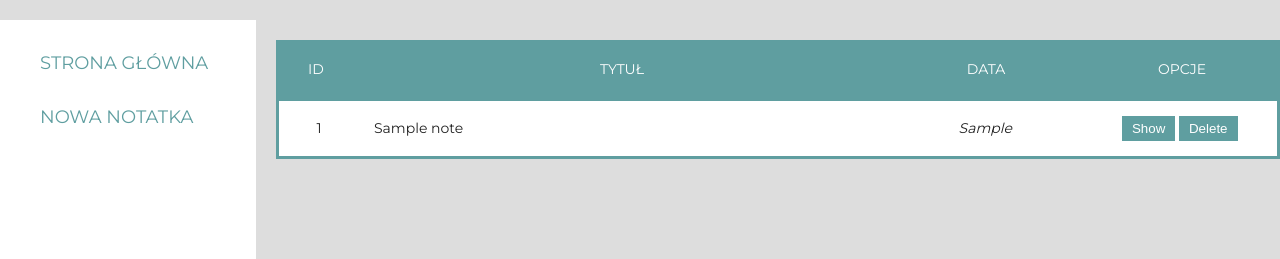
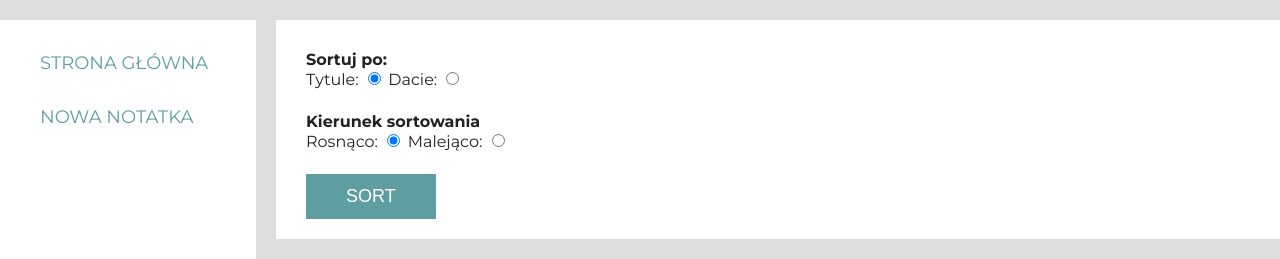
Before and after one commit to Goferov/notes, a PHP site: page / in a window 1280 px wide. Shown: the part 153-412 px from the top of the page. Run offline with PHP 8.4, Linux system fonts and the light colour scheme; tables that the repository leaves empty or names only in its code hold one stand-in row (values such as "Sample post"); lists and menus that the app fills with data are empty; some libraries are stand-ins or nearby versions.

Commit message:
Implement notes sorting

```diff
--- a/src/Database.php
+++ b/src/Database.php
@@ -42,9 +42,18 @@ class Database
         }
     }
 
-    public function getNotes() : array {
+    public function getNotes(string $sortBy, string $sortOrder) : array {
         try {
-            $query = "SELECT id, title, created FROM notes";
+
+            if(!in_array($sortBy, ['created','title'])) {
+                $sortBy = 'title';
+            }
+
+            if(!in_array($sortOrder, ['asc','desc'])) {
+                $sortOrder = 'asc';
+            }
+
+            $query = "SELECT id, title, created FROM notes ORDER BY $sortBy $sortOrder";
             $result = $this->conn->query($query);
             return $result->fetchAll(PDO::FETCH_ASSOC);
         }
--- a/src/controller/NoteController.php
+++ b/src/controller/NoteController.php
@@ -23,7 +23,18 @@ class NoteController extends AbstractController
     }
 
     public function listAction(): void {
-        $this->view->render('list', ['msg' => $this->request->getParam('msg'), 'error' => $this->request->getParam('error'), 'notes' => $this->db->getNotes()]);
+
+        $sortBy = $this->request->getParam('sortby','title');
+        $sortOrder = $this->request->getParam('sortorder','asc');
+
+        $this->view->render('list',
+            [
+                'sort' => ['by'=>$sortBy, 'order'=>$sortOrder],
+                'msg' => $this->request->getParam('msg'),
+                'error' => $this->request->getParam('error'),
+                'notes' => $this->db->getNotes($sortBy, $sortOrder)
+            ]
+        );
     }
 
     public function editAction(): void {
--- a/templates/pages/list.php
+++ b/templates/pages/list.php
@@ -31,6 +31,28 @@
             }
             ?>
         </div>
+
+        <?php
+        $sort = $params['sort'] ?? [];
+        $by = $sort['by'] ?? 'title';
+        $order = $sort['order'] ?? 'asc';
+        ?>
+
+        <div>
+            <form class="settings-form" action="/" method="GET">
+                <div>
+                    <div>Sortuj po:</div>
+                    <label>Tytule: <input name="sortby" type="radio" value="title" <?= $by === 'title' ? 'checked' : '' ?>/></label>
+                    <label>Dacie: <input name="sortby" type="radio" value="created" <?= $by === 'created' ? 'checked' : '' ?>/></label>
+                </div>
+                <div>
+                    <div>Kierunek sortowania</div>
+                    <label>Rosnąco: <input name="sortorder" type="radio" value="asc" <?= $order === 'asc' ? 'checked' : '' ?>/></label>
+                    <label>Malejąco: <input name="sortorder" type="radio" value="desc" <?= $order === 'desc' ? 'checked' : '' ?>/></label>
+                </div>
+                <input type="submit" value="Sort"/>
+            </form>
+        </div>
         <div class="tbl-header">
             <table cellpadding="0" cellspacing="0" border="0">
                 <thead>
```
